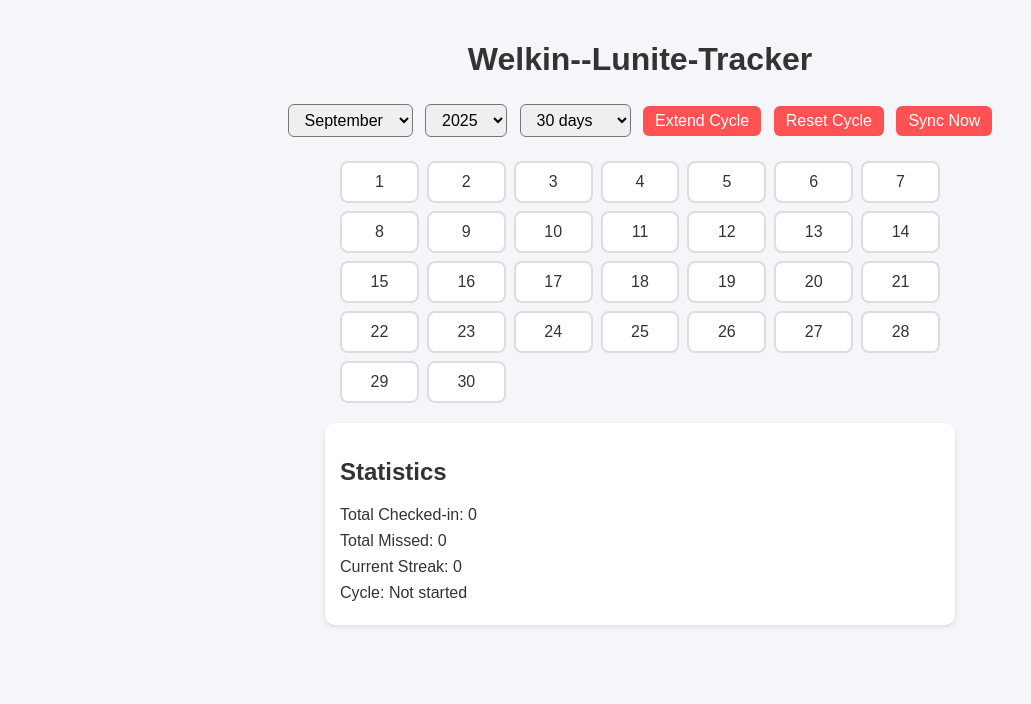
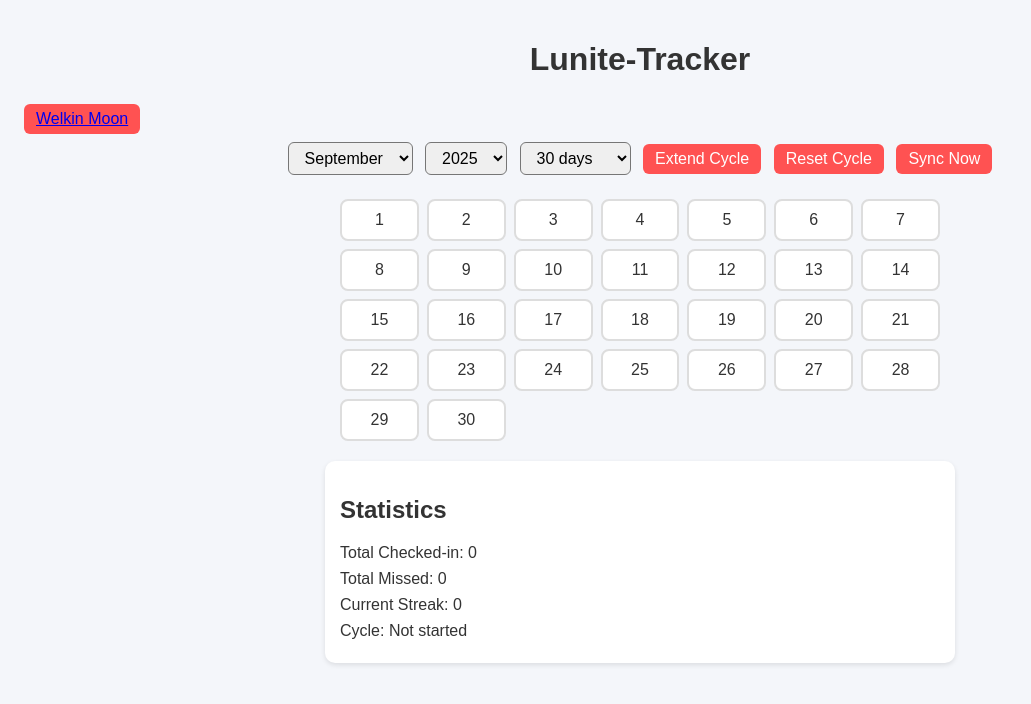
Before and after one commit to Raadsenpai69/welkin--lunite-tracker, a plain HTML site: page index.html in a window 1280 px wide. Shown: the whole page, without its empty margins (0-1031 px from the left). Drawn offline with Linux system fonts and the light colour scheme; no server answers.

Commit message:
Update index.html

```diff
--- a/index.html
+++ b/index.html
@@ -2,7 +2,7 @@
 <html lang="en">
 <head>
   <meta charset="UTF-8">
-  <title>Welkin--Lunite-Tracker</title>
+  <title>Lunite-Tracker</title>
   <style>
     body { font-family: Arial, sans-serif; background: #f4f6fa; margin: 0; padding: 20px; color: #333; }
     h1 { text-align: center; }
@@ -21,7 +21,9 @@
   </style>
 </head>
 <body>
-  <h1>Welkin--Lunite-Tracker</h1>
+  <h1>Lunite-Tracker</h1>
+<button><a href="index - Copy.html">Welkin Moon</a></button>
+
 
   <div class="controls">
     <select id="monthSelect"></select>
@@ -46,7 +48,6 @@
     <p id="streak">Current Streak: 0</p>
     <p id="cycleRange">Cycle: Not started</p>
   </div>
-
   <script>
     // 🔧 Replace with your JSONBin info
     const BIN_ID = "68cccb63d0ea881f4082b44f";
```
